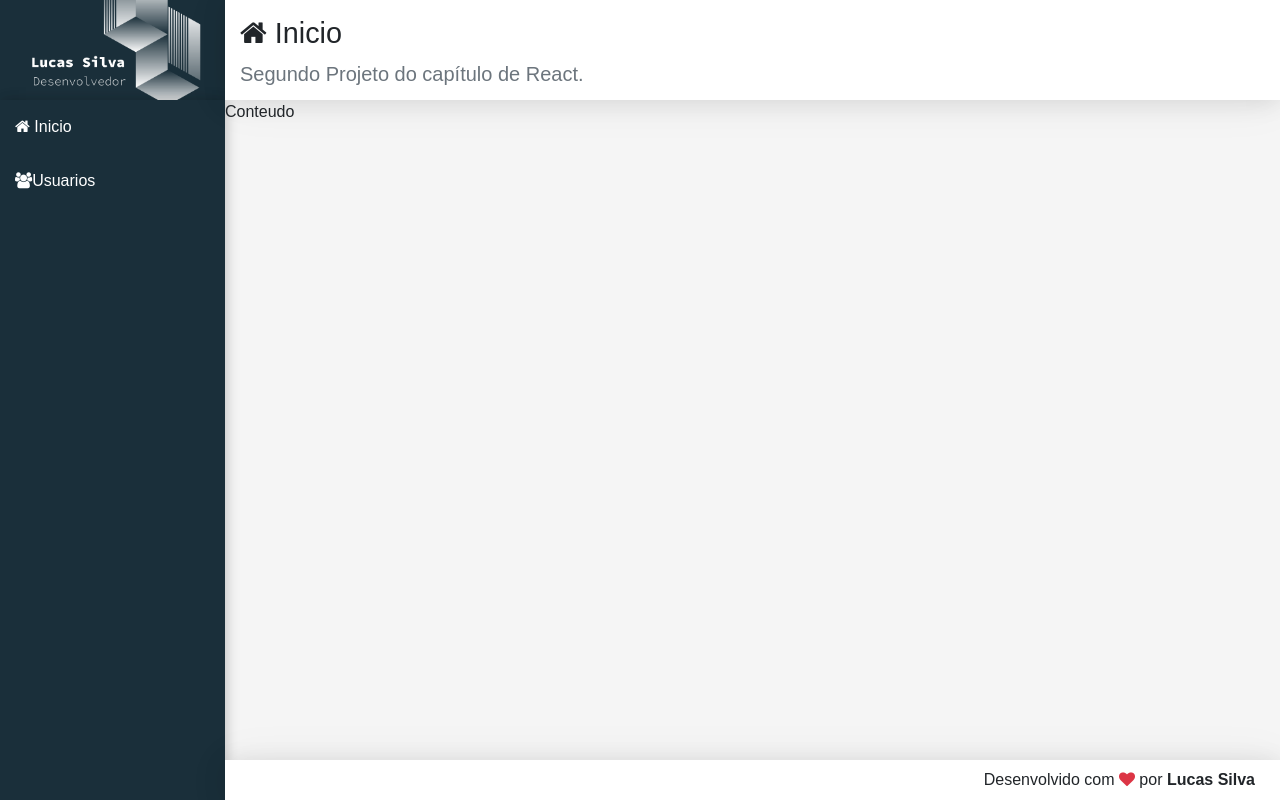
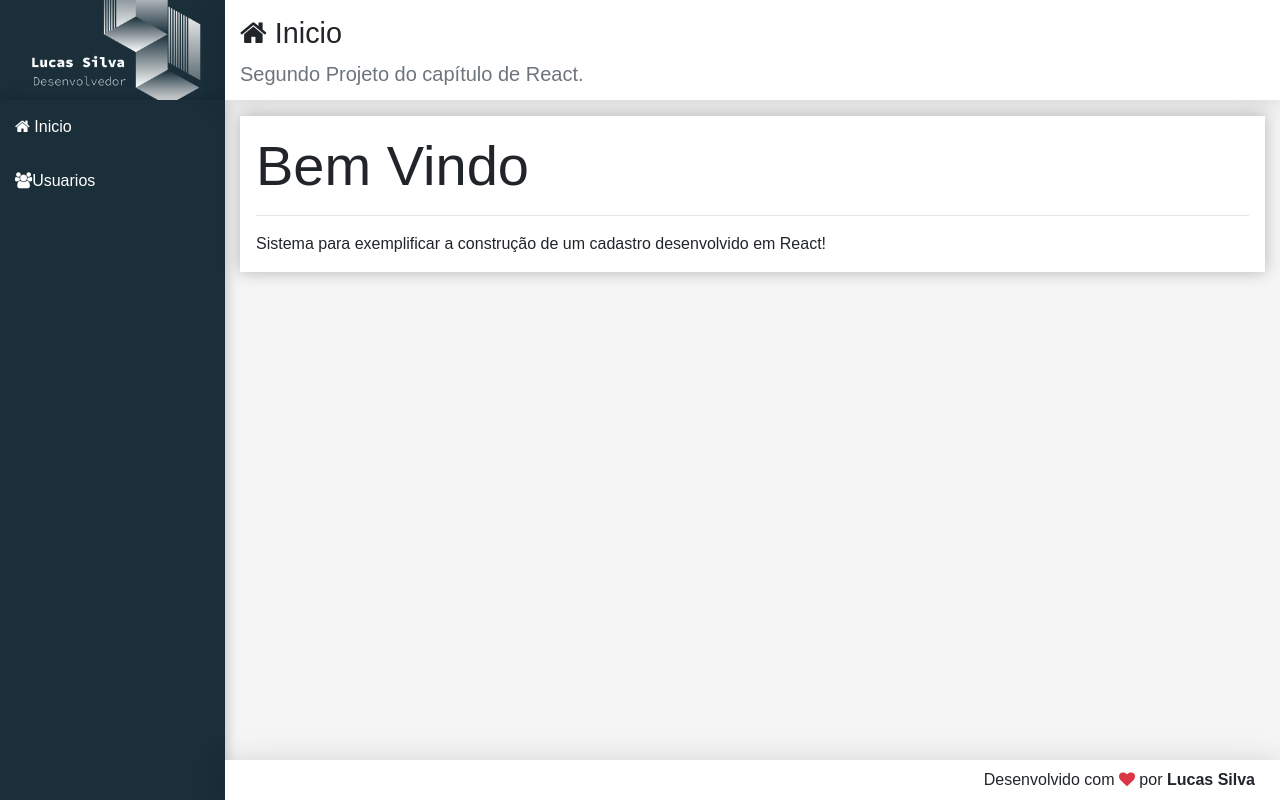
Before and after one commit to LucasMatheus96/CRUD-Usuario-React, a React (Create React App) app in the folder frontend/: page / in a window 1280 px wide. Built offline with nearby package versions, Linux system fonts and the light colour scheme.

Commit message:
Adição do componente Home

```diff
--- /dev/null
+++ b/frontend/src/components/home/Home.jsx
@@ -0,0 +1,12 @@
+import React from "react";
+import Main from "../template/Main"
+
+
+export default props =>
+    <Main icon="home"
+              title = "Inicio"
+              subtitle="Segundo Projeto do capítulo de React.">
+            <div className='display-4'>Bem Vindo</div>
+            <hr></hr>
+            <p className='mb-0'>Sistema para exemplificar a construção de um cadastro desenvolvido em React!</p>
+    </Main>
--- a/frontend/src/components/template/Main.css
+++ b/frontend/src/components/template/Main.css
@@ -0,0 +1,4 @@
+main > div {
+    background-color: #FFF;
+    box-shadow: 0px 0px 15px #0004;
+}
--- a/frontend/src/components/template/Main.jsx
+++ b/frontend/src/components/template/Main.jsx
@@ -5,7 +5,9 @@
 export default props =>
     <React.Fragment>
         <Header {...props}></Header>
-        <main className="content">
-            Conteudo
+        <main className="content container-fluid">
+            <div className="p-3 mt-3">
+                {props.children}
+            </div>
         </main>
     </React.Fragment>
--- a/frontend/src/components/template/Nav.jsx
+++ b/frontend/src/components/template/Nav.jsx
@@ -4,6 +4,8 @@
 export default props=>
     <aside className="menu-area">
         <nav className="menu">
+
+
             <a href="#/">
                 <i className="fa fa-home"></i> Inicio
             </a>
--- a/frontend/src/main/App.jsx
+++ b/frontend/src/main/App.jsx
@@ -5,17 +5,14 @@
 
 import Logo from '../components/template/Logo'
 import Nav from '../components/template/Nav'
-import Main from '../components/template/Main'
 import Footer from '../components/template/Footer'
+import Home from '../components/home/Home'
+
 
 export default props=>
     <div className='app'>
         <Logo></Logo>
         <Nav></Nav>
-        <Main icon="home"
-              title = "Inicio"
-              subtitle="Segundo Projeto do capítulo de React.">
-
-        </Main>
+        <Home/>
         <Footer></Footer>
     </div>
```
Also changed, not shown: frontend/src/components/home/Home.css (added).
